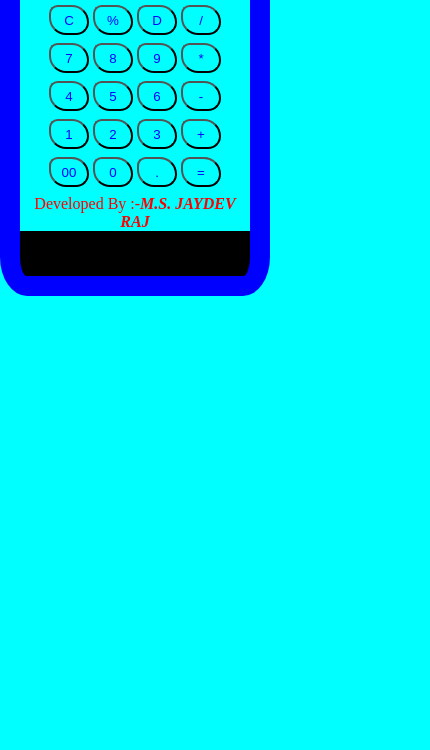
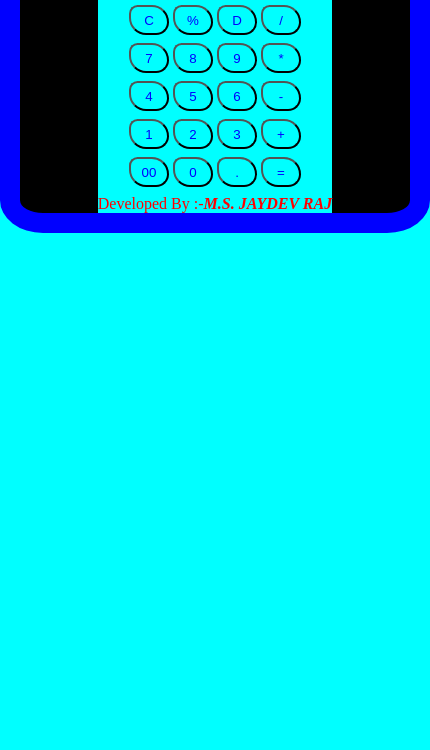
Before and after one commit to jaydevkrraj/-calci, a plain HTML site: page index.html in a window 390 px wide. Shown: the part 94-844 px from the top of the page, 430 px wide, since content can reach past the window. Drawn offline with Linux system fonts and the light colour scheme.

Commit message:
Update index.css

```diff
--- a/index.css
+++ b/index.css
@@ -40,14 +40,14 @@ background-color: aqua;
 
 @media only screen and (max-width: 700px) {
 .page{
-height: 350px;
-    width:230px;
+height: 100%;
+    width:100%;
     border: 20px solid blue;
     margin-left: 0%;
 }
 body{
-height: auto;
-    width:235px;
+height: 100%;
+    width:100%;
 }
 
 }
```
